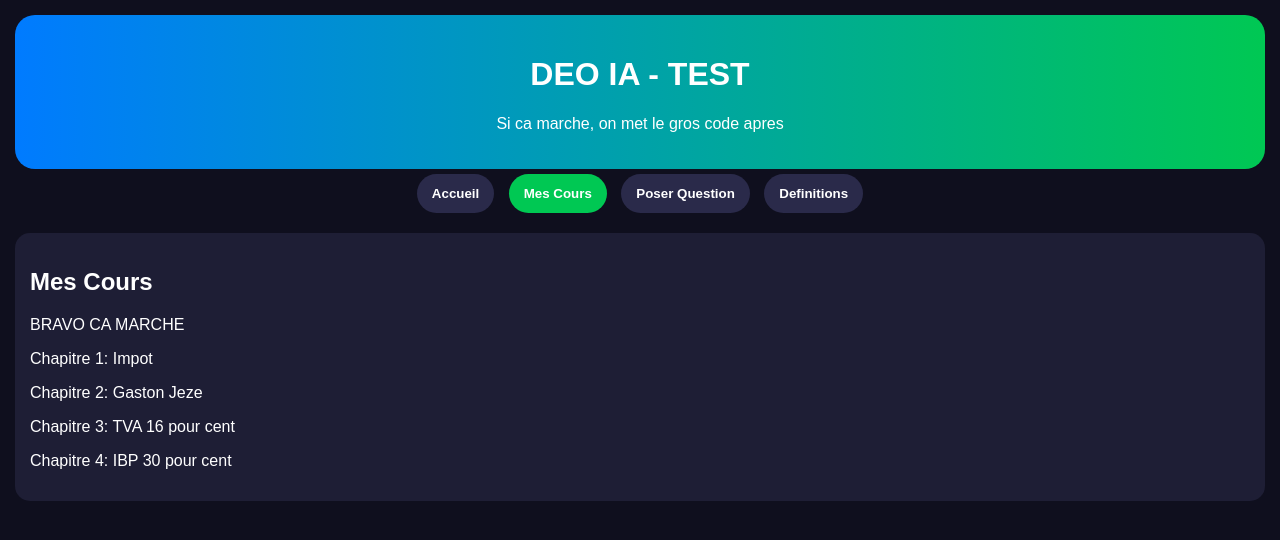
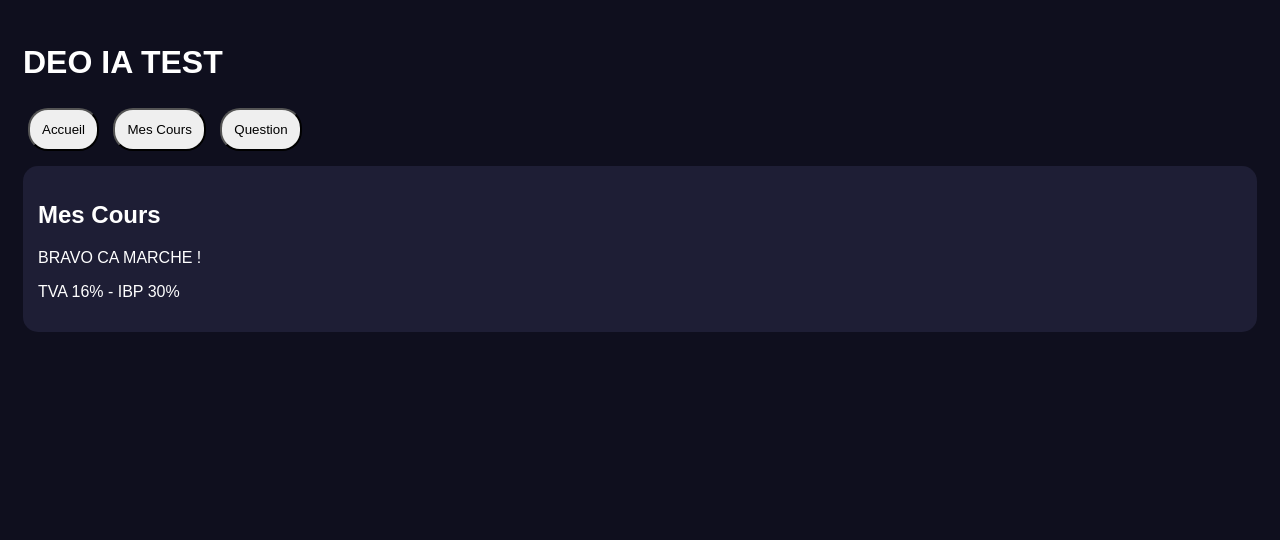
Before and after one commit to deomutombo25-cmyk/D-o-assistants-fiscalit-, a plain HTML site: page index.html in a window 1280 px wide. Both pictures are taken after a click on the button "Mes Cours". Drawn offline with Linux system fonts and the light colour scheme.

Commit message:
Update index.html

```diff
--- a/index.html
+++ b/index.html
@@ -1,66 +1,19 @@
 <!DOCTYPE html>
-<html lang="fr">
-<head>
-<meta charset="UTF-8">
-<meta name="viewport" content="width=device-width, initial-scale=1.0">
-<title>DEO IA TEST</title>
-<style>
-body{margin:0;font-family:Arial;background:#0f0f1e;color:white;padding:15px}
-.header{background:linear-gradient(90deg,#007bff,#00c853);border-radius:20px;padding:20px;text-align:center}
-.btn{border:none;padding:12px 15px;border-radius:30px;margin:5px;font-weight:bold;color:white;background:#2a2a4a}
-.btn.active{background:#00c853}
-.card{background:#1e1e35;border-radius:15px;padding:15px;margin-top:15px}
-input{width:95%;padding:12px;border-radius:10px;border:2px solid #00c853}
-.ask{background:#00c853;color:white;border:none;padding:12px;width:100%;border-radius:30px;font-weight:bold;margin-top:10px}
-.answer{background:#1e1e35;border:2px solid #00c853;border-radius:15px;padding:15px;margin-top:15px;white-space:pre-line}
-.quick{background:#00c853;color:white;border:none;padding:8px 12px;border-radius:20px;margin:3px}
-</style>
-</head>
+<html><head><meta charset="UTF-8"><meta name="viewport" content="width=device-width, initial-scale=1.0"><title>TEST</title><style>body{background:#0f0f1e;color:white;font-family:Arial;padding:15px}button{padding:12px;margin:5px;border-radius:20px}.card{background:#1e1e35;padding:15px;border-radius:15px;margin-top:10px}</style></head>
 <body>
-<div class="header"><h1>DEO IA - TEST</h1><p>Si ca marche, on met le gros code apres</p></div>
-<div style="text-align:center">
-<button class="btn active" id="b1">Accueil</button>
-<button class="btn" id="b2">Mes Cours</button>
-<button class="btn" id="b3">Poser Question</button>
-<button class="btn" id="b4">Definitions</button>
-</div>
-<div id="accueil" class="card"><h2>Bienvenue Deo</h2><p>Appuie sur Mes Cours pour tester</p></div>
-<div id="cours" class="card" style="display:none"><h2>Mes Cours</h2><p>BRAVO CA MARCHE</p><p>Chapitre 1: Impot</p><p>Chapitre 2: Gaston Jeze</p><p>Chapitre 3: TVA 16 pour cent</p><p>Chapitre 4: IBP 30 pour cent</p></div>
-<div id="question" class="card" style="display:none"><h2>Pose Question</h2><input id="q" placeholder="Ecris ici"><button class="ask" id="askBtn">DEMANDER</button><div id="rep" class="answer" style="display:none"></div><button class="quick" id="q1">Valeur ajoutee</button><button class="quick" id="q2">TVA neutre</button><button class="quick" id="q3">Calcul IPR</button></div>
-<div id="def" class="card" style="display:none"><h2>Definitions</h2><p>Impot: Sans contrepartie</p><p>Taxe: Avec contrepartie</p></div>
+<h1>DEO IA TEST</h1>
+<button onclick="go('a')">Accueil</button>
+<button onclick="go('b')">Mes Cours</button>
+<button onclick="go('c')">Question</button>
+<div id="a" class="card"><h2>Accueil</h2><p>Appuie sur Mes Cours</p></div>
+<div id="b" class="card" style="display:none"><h2>Mes Cours</h2><p>BRAVO CA MARCHE !</p><p>TVA 16% - IBP 30%</p></div>
+<div id="c" class="card" style="display:none"><h2>Question</h2><p>Si tu vois ca, les boutons marchent !</p></div>
 <script>
-function montrer(id){
-document.getElementById("accueil").style.display="none";
-document.getElementById("cours").style.display="none";
-document.getElementById("question").style.display="none";
-document.getElementById("def").style.display="none";
-document.getElementById(id).style.display="block";
-document.getElementById("b1").style.background="#2a2a4a";
-document.getElementById("b2").style.background="#2a2a4a";
-document.getElementById("b3").style.background="#2a2a4a";
-document.getElementById("b4").style.background="#2a2a4a";
-if(id=="accueil"){document.getElementById("b1").style.background="#00c853";}
-if(id=="cours"){document.getElementById("b2").style.background="#00c853";}
-if(id=="question"){document.getElementById("b3").style.background="#00c853";}
-if(id=="def"){document.getElementById("b4").style.background="#00c853";}
+function go(x){
+document.getElementById("a").style.display="none";
+document.getElementById("b").style.display="none";
+document.getElementById("c").style.display="none";
+document.getElementById(x).style.display="block";
 }
-document.getElementById("b1").onclick=function(){montrer("accueil");};
-document.getElementById("b2").onclick=function(){montrer("cours");};
-document.getElementById("b3").onclick=function(){montrer("question");};
-document.getElementById("b4").onclick=function(){montrer("def");};
-function repondre(){
-var txt=document.getElementById("q").value.toLowerCase();
-var rep=document.getElementById("rep");
-rep.style.display="block";
-if(txt.indexOf("valeur")>=0){rep.innerText="VALEUR AJOUTEE = Prix de vente moins Prix d achat. Exemple: Achete 10000, vend 16000, Valeur Ajoutee = 6000.";}
-else if(txt.indexOf("neutre")>=0){rep.innerText="TVA NEUTRE: L entreprise ne paie pas de sa poche. Elle collecte sur ventes, recupere sur achats, donne difference a DGI.";}
-else if(txt.indexOf("ipr")>=0){rep.innerText="CALCUL IPR 800000: 0 sur 100000 premiers + 200000 x 15 pour cent = 30000 + 300000 x 20 pour cent = 60000 + 200000 x 30 pour cent = 60000. TOTAL = 150000. Net = 650000.";}
-else{rep.innerText="Je suis DEO IA TEST. Demande moi: Valeur ajoutee, TVA neutre, Calcul IPR.";}
-}
-document.getElementById("askBtn").onclick=repondre;
-document.getElementById("q1").onclick=function(){document.getElementById("q").value="valeur ajoutee";repondre();};
-document.getElementById("q2").onclick=function(){document.getElementById("q").value="tva neutre";repondre();};
-document.getElementById("q3").onclick=function(){document.getElementById("q").value="calcule ipr";repondre();};
 </script>
-</body>
-</html>
+</body></html>
```
